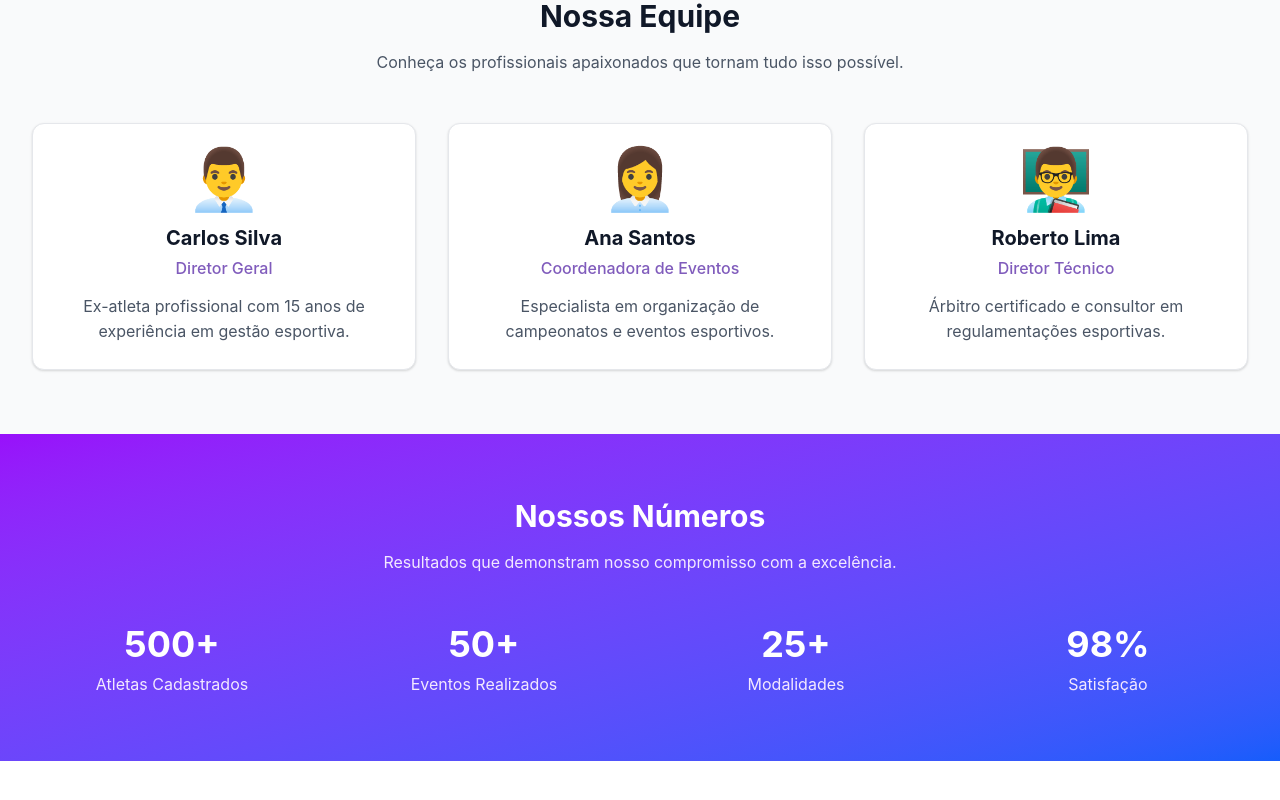
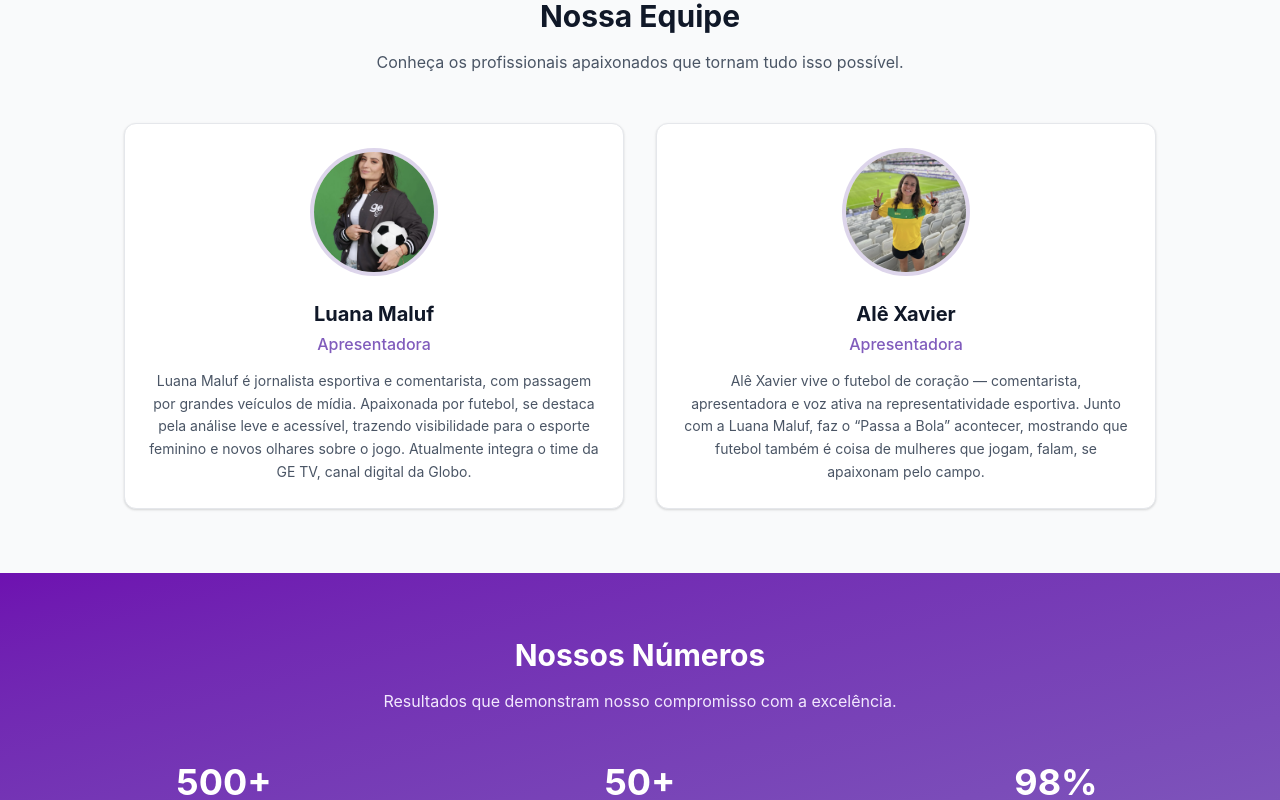
Before and after one commit to pedrofaleirosss/portal-passa-a-bola, a React (Vite) app in the folder frontend/: page /sobre in a window 1280 px wide. Shown: the part 920-1720 px from the top of the page. Built offline with nearby package versions, Linux system fonts and the light colour scheme.

Commit message:
adicionando as apresentadoras na página de sobre

```diff
--- a/frontend/src/pages/SobrePage.jsx
+++ b/frontend/src/pages/SobrePage.jsx
@@ -27,25 +27,18 @@ const SobrePage = () => {
 
   const equipe = [
     {
-      nome: "Carlos Silva",
-      cargo: "Diretor Geral",
+      nome: "Luana Maluf",
+      cargo: "Apresentadora",
       descricao:
-        "Ex-atleta profissional com 15 anos de experiência em gestão esportiva.",
-      foto: "👨‍💼",
+        "Luana Maluf é jornalista esportiva e comentarista, com passagem por grandes veículos de mídia. Apaixonada por futebol, se destaca pela análise leve e acessível, trazendo visibilidade para o esporte feminino e novos olhares sobre o jogo. Atualmente integra o time da GE TV, canal digital da Globo.",
+      foto: "/luana.png",
     },
     {
-      nome: "Ana Santos",
-      cargo: "Coordenadora de Eventos",
+      nome: "Alê Xavier",
+      cargo: "Apresentadora",
       descricao:
-        "Especialista em organização de campeonatos e eventos esportivos.",
-      foto: "👩‍💼",
-    },
-    {
-      nome: "Roberto Lima",
-      cargo: "Diretor Técnico",
-      descricao:
-        "Árbitro certificado e consultor em regulamentações esportivas.",
-      foto: "👨‍🏫",
+        "Alê Xavier vive o futebol de coração — comentarista, apresentadora e voz ativa na representatividade esportiva. Junto com a Luana Maluf, faz o “Passa a Bola” acontecer, mostrando que futebol também é coisa de mulheres que jogam, falam, se apaixonam pelo campo.",
+      foto: "/ale.png",
     },
   ];
 
@@ -108,15 +101,26 @@ const SobrePage = () => {
             </p>
           </div>
 
-          <div className="grid grid-cols-1 md:grid-cols-3 gap-8">
+          <div className="flex flex-wrap justify-center gap-8 mx-auto">
             {equipe.map((membro, index) => (
-              <div key={index} className="card text-center">
-                <div className="text-6xl mb-4">{membro.foto}</div>
+              <div
+                key={index}
+                className="card text-center group hover:shadow-lg transition-shadow duration-300 max-w-[500px]"
+              >
+                <div className="w-32 h-32 mx-auto mb-6 rounded-full overflow-hidden bg-gray-100 border-4 border-primary/20 group-hover:border-primary/40 transition-colors duration-300">
+                  <img
+                    src={membro.foto}
+                    alt={`Foto de ${membro.nome}`}
+                    className="w-full h-full object-cover"
+                  />
+                </div>
                 <h3 className="text-xl font-bold text-gray-900 mb-1">
                   {membro.nome}
                 </h3>
                 <p className="font-medium mb-3 text-primary">{membro.cargo}</p>
-                <p className="text-gray-600">{membro.descricao}</p>
+                <p className="text-gray-600 text-sm leading-relaxed">
+                  {membro.descricao}
+                </p>
               </div>
             ))}
           </div>
@@ -124,7 +128,7 @@ const SobrePage = () => {
       </section>
 
       {/* Estatísticas */}
-      <section className="py-16 bg-gradient-to-br from-purple-600 to-blue-600 text-white">
+      <section className="py-16 bg-gradient-to-br from-purple-800 to-primary text-white">
         <div className="container">
           <div className="text-center mb-12">
             <h2 className="text-3xl font-bold mb-4">Nossos Números</h2>
@@ -133,7 +137,7 @@ const SobrePage = () => {
             </p>
           </div>
 
-          <div className="grid grid-cols-2 md:grid-cols-4 gap-8 text-center">
+          <div className="grid grid-cols-3 md:grid-cols-3 gap-8 text-center">
             <div>
               <div className="text-4xl font-bold mb-2">500+</div>
               <div className="text-purple-100">Atletas Cadastrados</div>
@@ -141,10 +145,6 @@ const SobrePage = () => {
             <div>
               <div className="text-4xl font-bold mb-2">50+</div>
               <div className="text-purple-100">Eventos Realizados</div>
-            </div>
-            <div>
-              <div className="text-4xl font-bold mb-2">25+</div>
-              <div className="text-purple-100">Modalidades</div>
             </div>
             <div>
               <div className="text-4xl font-bold mb-2">98%</div>
```
Also changed, not shown: frontend/public/ale.png (added), frontend/public/luana.png (added).
